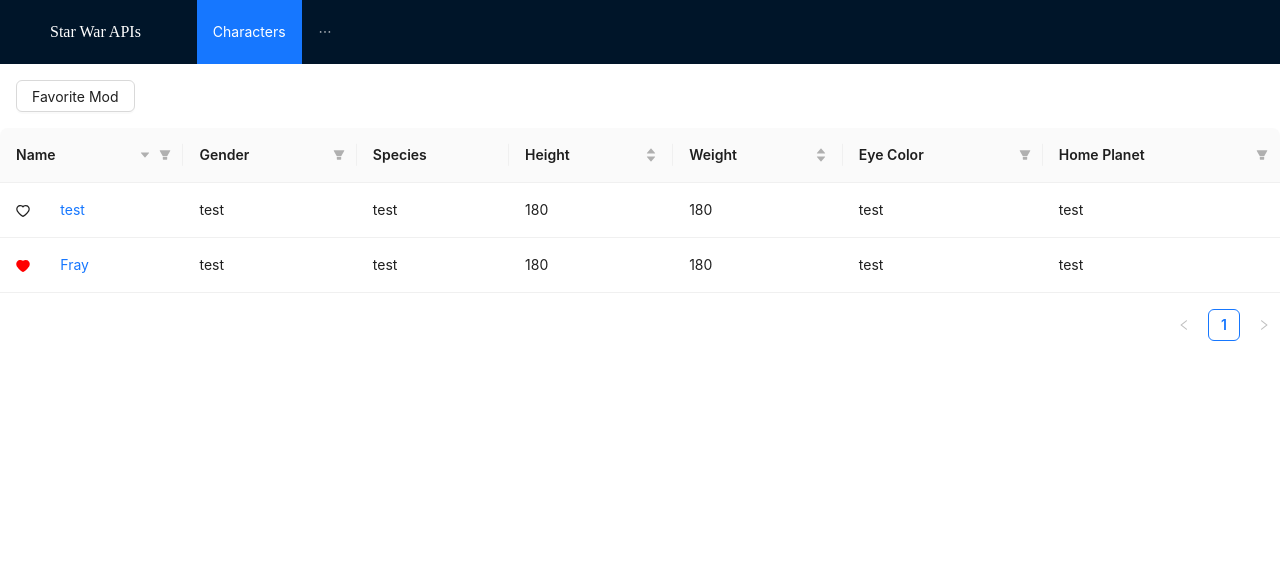
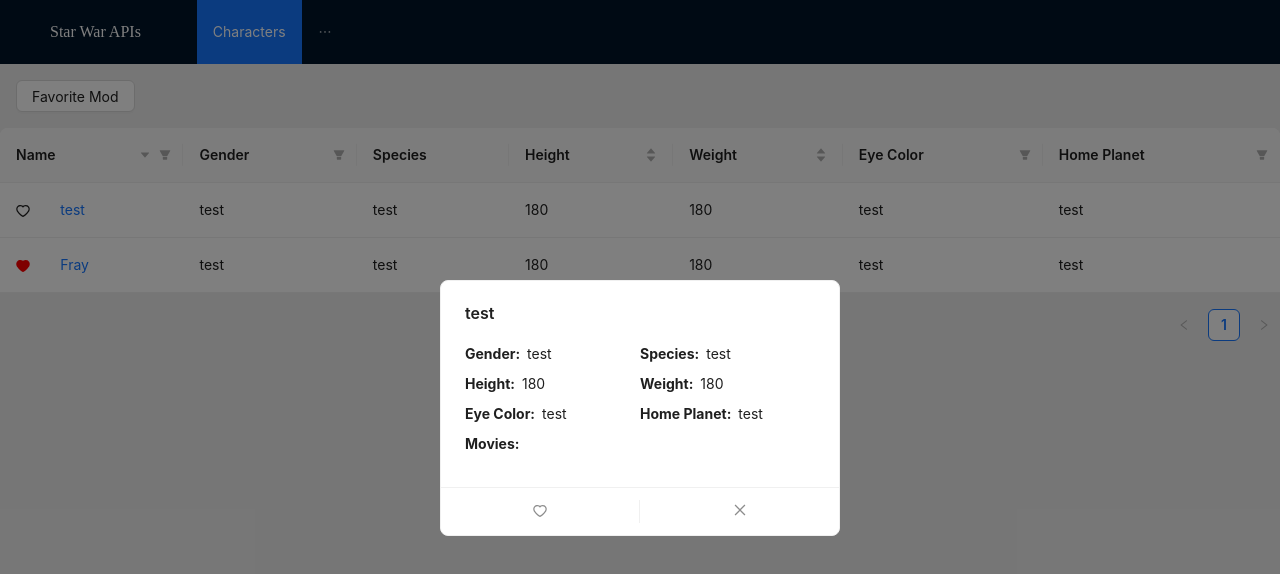
Before and after one commit to ml4907498/react-apollo-swapi, a React (Create React App) app: page / in a window 1280 px wide. Both pictures are taken after a click on the link "test". Shown: the top 574 px of the page. Built offline with nearby package versions, Linux system fonts and the light colour scheme.

Commit message:
Feat: add character-card

```diff
--- a/src/common/styles/layout.css
+++ b/src/common/styles/layout.css
@@ -5,3 +5,7 @@
   padding: 0;
   box-sizing: border-box;
 }
+
+body{
+  background-color: #eee;
+}
--- /dev/null
+++ b/src/components/character-card/character-card.component.css
@@ -0,0 +1,22 @@
+.card-body{
+  margin-top: 1.5em;
+  display: flex;
+  flex-wrap: wrap;
+}
+
+
+.data-item {
+  flex: 0 0 50%;
+  display: flex;
+  align-items: center;
+  margin-bottom: 8px;
+}
+
+.label {
+  font-weight: bold;
+  margin-right: 0.5em;
+}
+
+.value {
+  flex: 1;
+}
--- /dev/null
+++ b/src/components/character-card/character-card.component.tsx
@@ -0,0 +1,97 @@
+import { SettingOutlined, CloseOutlined } from '@ant-design/icons';
+import { Avatar, Card, Skeleton, Switch } from 'antd';
+import React, { useState, useEffect } from 'react';
+
+import FavoriteButton from '../favorite-button/favorite-button.component';
+import { Character } from '../../common/interfaces/character.interface';
+import './character-card.component.css';
+
+const { Meta } = Card;
+
+interface CharactersCardProps {
+  character: Character | null;
+  favoritCharsList: string[];
+  setFavoritCharsList: (newValue: string[]) => void;
+  setIfShowCard: (newValue: boolean) => void;
+  className?: string;
+}
+
+const CharacterCard: React.FC<CharactersCardProps> = ({
+  character,
+  favoritCharsList,
+  setFavoritCharsList,
+  setIfShowCard,
+}) => {
+  const [loading, setLoading] = useState<boolean>(true);
+
+  useEffect(() => {
+    setLoading(character ? false : true);
+  }, [character]);
+
+  return (
+    <Card
+      style={{ width: 400, marginTop: 16 }}
+      bordered={true}
+      actions={[
+        character && (
+          <FavoriteButton
+            key="favorite"
+            id={character.name}
+            favoriteList={favoritCharsList}
+            setFavoritList={setFavoritCharsList}
+          />
+        ),
+        <CloseOutlined
+          key="close"
+          onClick={() => {
+            setIfShowCard(false);
+          }}
+        />,
+      ]}
+    >
+      <Skeleton loading={loading} avatar active>
+        {character && (
+          <>
+            <Meta
+              // avatar={<Avatar src="https://xsgames.co/randomusers/avatar.php?g=pixel&key=2" />}
+              title={character.name}
+              // description="This is the description"
+            />
+            <div className="card-body">
+              <div className="data-item">
+                <span className="label">Gender:</span>
+                <span className="value">{character.gender}</span>
+              </div>
+              <div className="data-item">
+                <span className="label">Species:</span>
+                <span className="value">{character.species}</span>
+              </div>
+              <div className="data-item">
+                <span className="label">Height:</span>
+                <span className="value">{character.height}</span>
+              </div>
+              <div className="data-item">
+                <span className="label">Weight:</span>
+                <span className="value">{character.mass}</span>
+              </div>
+              <div className="data-item">
+                <span className="label">Eye Color:</span>
+                <span className="value">{character.eyeColor}</span>
+              </div>
+              <div className="data-item">
+                <span className="label">Home Planet:</span>
+                <span className="value">{character.homeworld}</span>
+              </div>
+              <div className="data-item">
+                <span className="label">Movies:</span>
+                {/* <span className="value">{character.homeworld}</span> */}
+              </div>
+            </div>
+          </>
+        )}
+      </Skeleton>
+    </Card>
+  );
+};
+
+export default CharacterCard;
--- a/src/components/characters-table/characters-table.component.css
+++ b/src/components/characters-table/characters-table.component.css
@@ -2,7 +2,26 @@
   margin-left: 20%;
 }
 
-.container > div {
+.row-container > div {
   display: inline-block;
   /* margin-right: 10px; */
 }
+
+.table-container{
+  /* display: flex; */
+}
+.character-card-container{
+}
+
+.character-card-overlay {
+  position: absolute;
+  top: 0;
+  left: 0;
+  width: 100%;
+  height: 100%;
+  display: flex;
+  align-items: center;
+  justify-content: center;
+  background-color: rgba(0, 0, 0, 0.5);
+  z-index: 2;
+}
--- a/src/components/characters-table/characters-table.component.tsx
+++ b/src/components/characters-table/characters-table.component.tsx
@@ -1,13 +1,13 @@
-import React from 'react';
+import React, { useState } from 'react';
 
 import { Table, Button, Space } from 'antd';
 import type { ColumnsType, TableProps } from 'antd/es/table';
-import { HeartFilled, HeartOutlined } from '@ant-design/icons';
 
 import './characters-table.component.css';
 import { Character } from '../../common/interfaces/character.interface';
 
 import FavoriteButton from '../favorite-button/favorite-button.component';
+import CharacterCard from '../character-card/character-card.component';
 
 interface CharactersTableProps {
   characters: Character[];
@@ -23,21 +23,35 @@ const onChange: TableProps<Character>['onChange'] = (
   console.log('params', pagination, filters, sorter, extra);
 };
 
-const generateColumns = (
-  props: CharactersTableProps,
-): ColumnsType<Character> => {
-  return [
+const CharactersTable: React.FC<CharactersTableProps> = ({
+  characters,
+  favoritCharsList,
+  setFavoritCharsList,
+}: CharactersTableProps) => {
+  const [ifShowCard, setIfShowCard] = useState<boolean>(false);
+  const [currCharacter, setCurrCharacter] = useState<Character | null>(null);
+
+  const showCharacterCard = (id) => {
+    setIfShowCard(!ifShowCard);
+
+    //todo - get data from sever
+    setCurrCharacter(characters[id === 'test' ? 0 : 1]);
+  };
+
+  const columns: ColumnsType<Character> = [
     {
       title: 'Name',
       dataIndex: 'name',
       render: (text, record) => (
-        <div className="container">
+        <div className="row-container">
           <FavoriteButton
             id={text}
-            favoriteList={props.favoritCharsList}
-            setFavoritList={props.setFavoritCharsList}
+            favoriteList={favoritCharsList}
+            setFavoritList={setFavoritCharsList}
           />
-          <a className="character-name">{text}</a>
+          <a className="character-name" onClick={() => showCharacterCard(text)}>
+            {text}
+          </a>
         </div>
       ),
       filters: [
@@ -127,26 +141,27 @@ const generateColumns = (
       // onFilter: (value: string, record) => record.homeworld.indexOf(value) === 0,
     },
   ];
-};
-
-const CharactersTable: React.FC<CharactersTableProps> = ({
-  characters,
-  favoritCharsList,
-  setFavoritCharsList,
-}: CharactersTableProps) => {
-  const columns = generateColumns({
-    characters,
-    favoritCharsList,
-    setFavoritCharsList,
-  });
 
   return (
-    <>
+    <div className="table-container">
       <Space style={{ margin: 16 }}>
         <Button>Favorite Mod</Button>
       </Space>
       <Table columns={columns} dataSource={characters} onChange={onChange} />
-    </>
+
+      {ifShowCard && (
+        <div className="character-card-overlay">
+          <div className="character-card-container">
+            <CharacterCard
+              character={currCharacter}
+              favoritCharsList={favoritCharsList}
+              setFavoritCharsList={setFavoritCharsList}
+              setIfShowCard={setIfShowCard}
+            />
+          </div>
+        </div>
+      )}
+    </div>
   );
 };
 
```
